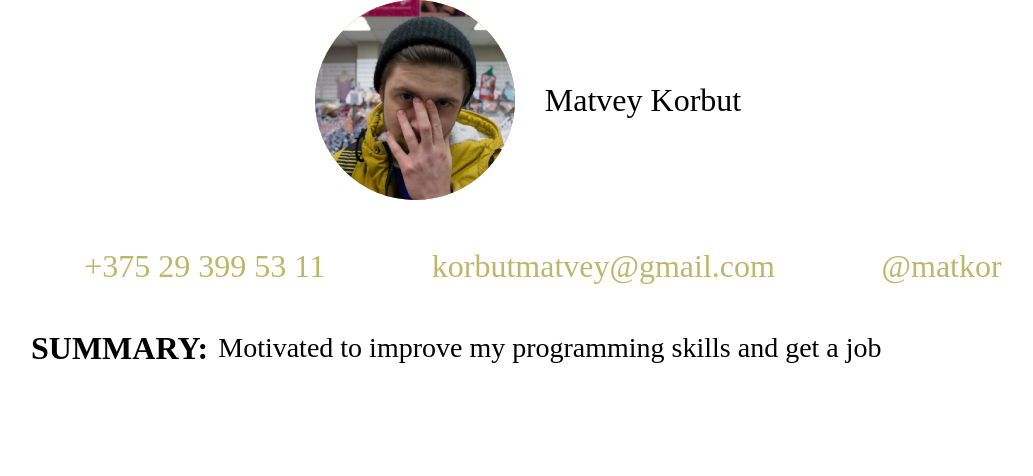
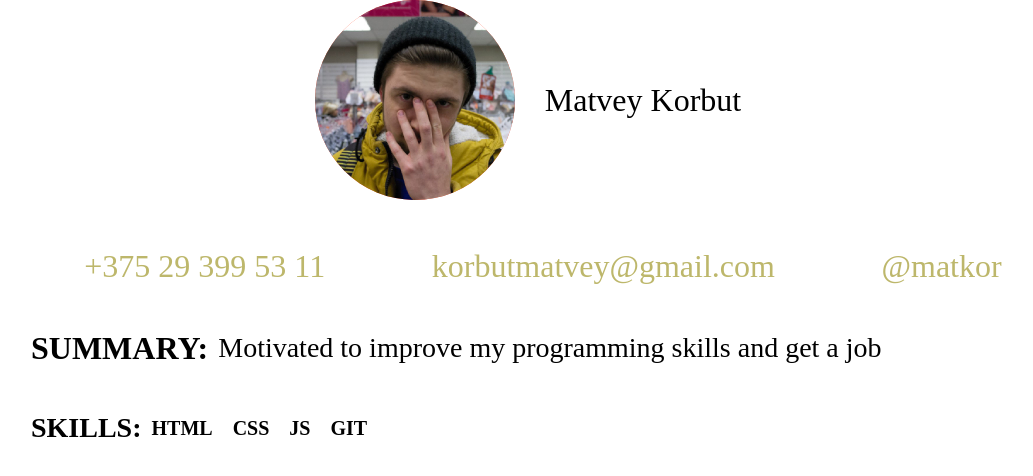
Before and after one commit to MatveyKorbut/rsschool-2019Q1-cv, a plain HTML site: page index.html in a window 1280 px wide. Shown: the whole page, without its empty margins (97-1130 px from the left). Drawn offline with Linux system fonts and the light colour scheme.

Commit message:
feat: add skills

```diff
--- a/index.html
+++ b/index.html
@@ -27,6 +27,15 @@
       <h2>Summary:</h2>
       <p>Motivated to improve my programming skills and get a job</p>
     </section>
+    <section class="container skills">
+        <h2>Skills:</h2>
+        <ul>
+          <li>HTML</li>
+          <li>CSS</li>
+          <li>JS</li>
+          <li>GIT</li>
+        </ul>
+      </section>
 
   </main>
 </body>
```
